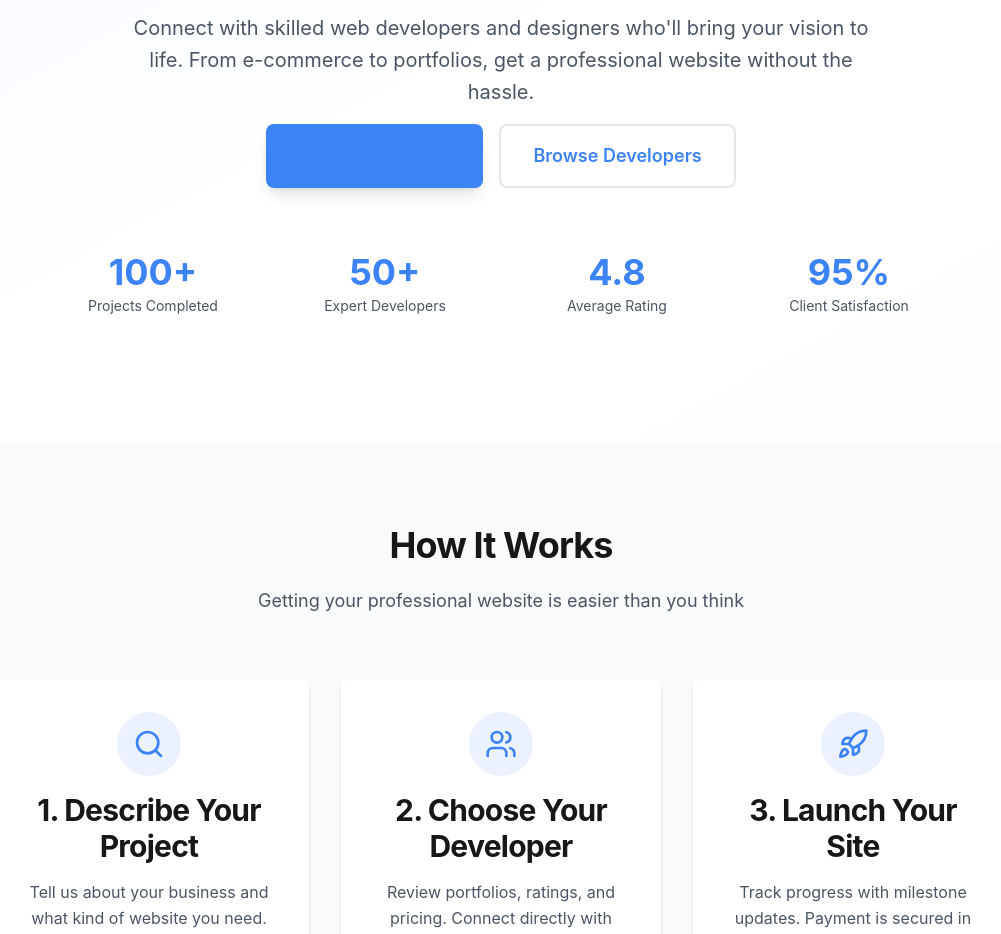
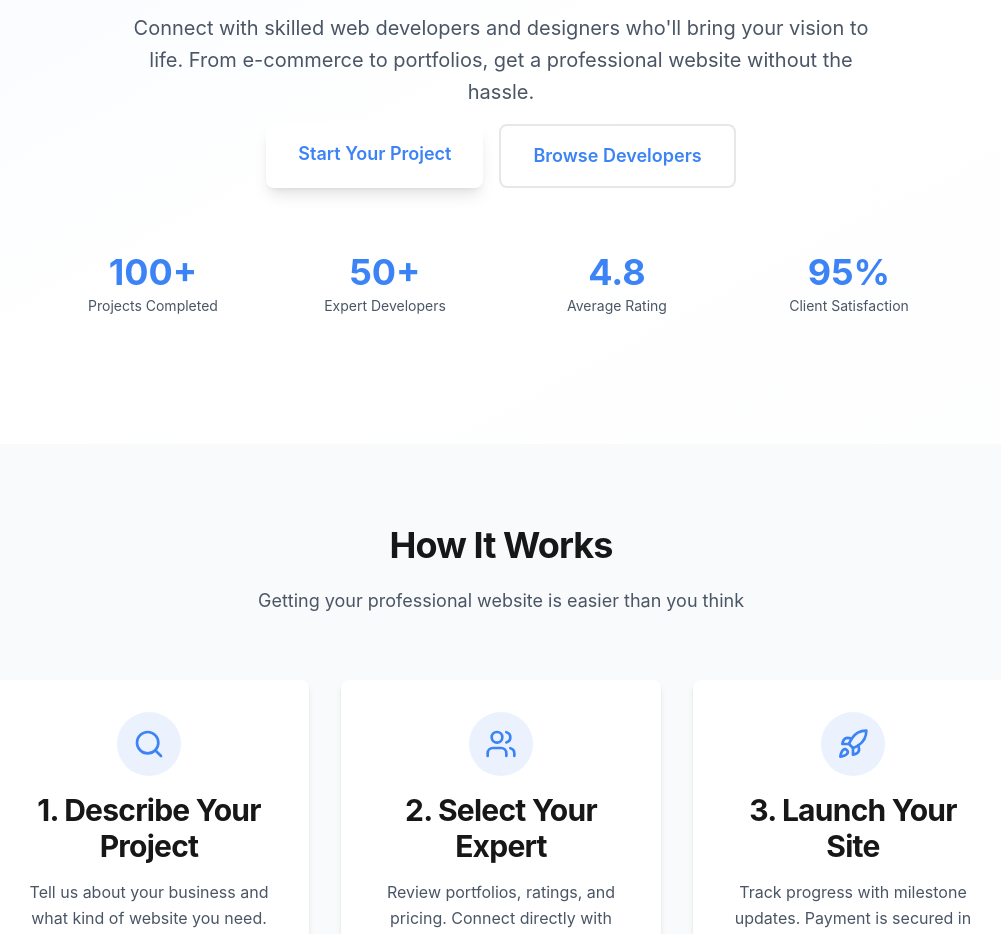
Before and after one commit to TNDIGITALMARK/2c27a74b-e1a2-4929-b48d-02591448a8a7, a Next.js app: page / in a window 1280 px wide. Shown: the part 320-1254 px from the top of the page, without its empty margins (139-1140 px from the left). Built offline with nearby package versions, Linux system fonts and the light colour scheme.

Commit message:
Phoenix Agent implementation - make the start your project buttons white backgrou...

```diff
--- a/src/app/page.tsx
+++ b/src/app/page.tsx
@@ -40,7 +40,7 @@ export default function HomePage() {
           <div className="flex flex-col sm:flex-row gap-4 justify-center">
             <Link
               href="/start-project"
-              className="px-8 py-4 bg-primary text-primary-foreground rounded-lg font-semibold text-lg hover:opacity-90 transition-opacity shadow-lg"
+              className="px-8 py-4 bg-white text-black rounded-lg font-semibold text-lg hover:bg-gray-100 transition-colors shadow-lg"
             >
               Start Your Project
             </Link>
@@ -101,7 +101,7 @@ export default function HomePage() {
               <div className="w-16 h-16 bg-primary/10 rounded-full flex items-center justify-center mx-auto mb-4">
                 <Users className="w-8 h-8 text-primary" />
               </div>
-              <h3 className="text-xl font-semibold text-gray-900 mb-3">2. Choose Your Developer</h3>
+              <h3 className="text-xl font-semibold text-gray-900 mb-3">2. Select Your Expert</h3>
               <p className="text-gray-600">
                 Review portfolios, ratings, and pricing. Connect directly with developers and discuss your project.
               </p>
@@ -259,7 +259,7 @@ export default function HomePage() {
           <div className="flex flex-col sm:flex-row gap-4 justify-center">
             <Link
               href="/start-project"
-              className="px-8 py-4 bg-white text-primary rounded-lg font-semibold text-lg hover:bg-gray-100 transition-colors shadow-xl"
+              className="px-8 py-4 bg-white text-black rounded-lg font-semibold text-lg hover:bg-gray-100 transition-colors shadow-xl"
             >
               Start Your Project Now
             </Link>
```
